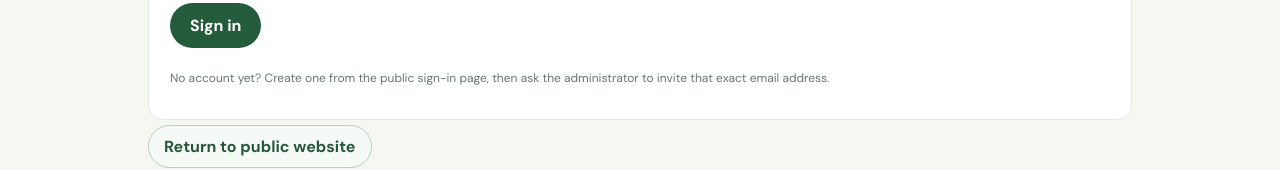
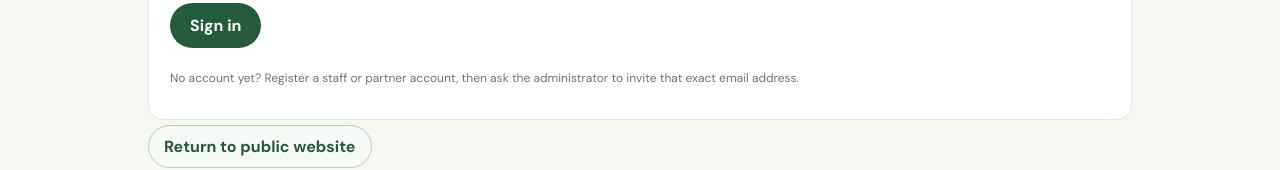
Before and after one commit to safuh/Stagingnextgenearth, a Next.js app in the folder web/: page /workspace/accept-invitation in a window 1280 px wide. Shown: the part 542-712 px from the top of the page. Built offline with nearby package versions, Linux system fonts and the light colour scheme; a web font is replaced by a local one.

Commit message:
fix(onboarding): direct invitees to staff registration

```diff
--- a/web/app/workspace/accept-invitation/page.tsx
+++ b/web/app/workspace/accept-invitation/page.tsx
@@ -75,7 +75,7 @@ export default function AcceptInvitationPage() {
               <label>Password<input type="password" autoComplete="current-password" value={password} onChange={(event) => setPassword(event.target.value)} required /></label>
               <button className="primary-action" disabled={busy}>{busy ? "Signing in…" : "Sign in"}</button>
             </form>
-            <p className="workspace-muted">No account yet? Create one from the <Link href="/#access">public sign-in page</Link>, then ask the administrator to invite that exact email address.</p>
+            <p className="workspace-muted">No account yet? <Link href="/staff/register">Register a staff or partner account</Link>, then ask the administrator to invite that exact email address.</p>
           </section>
         ) : (
           <section className="staff-card">
```
